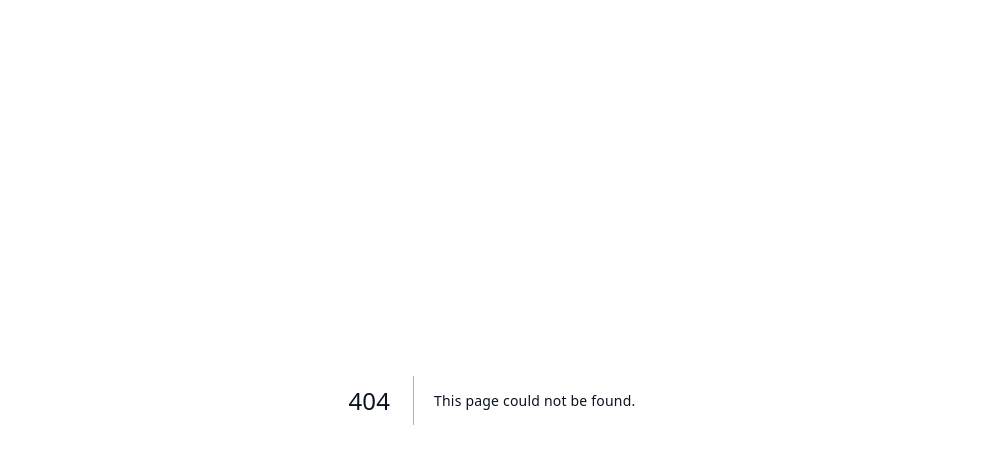
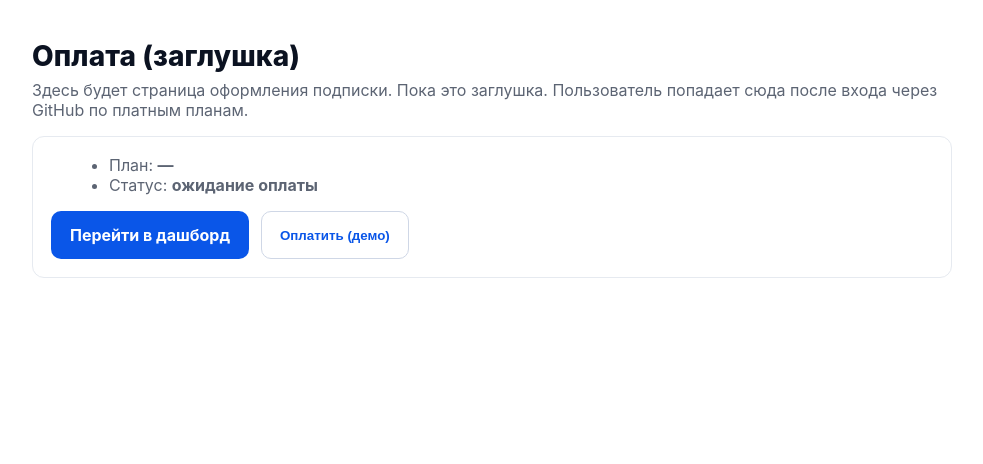
Before and after one commit to anykord/replymaster-frontend, a Next.js app: page /dashboard/billing in a window 1280 px wide. Before the commit this address had no page. Shown: the top 464 px of the page, without its empty margins (148-1131 px from the left). Built offline with nearby package versions, Linux system fonts and the light colour scheme; no server answers; sample sign-in values are in the browser's storage.

Commit message:
Create billing.js

```diff
--- /dev/null
+++ b/pages/dashboard/billing.js
@@ -0,0 +1,66 @@
+// pages/dashboard/billing.js
+import Head from "next/head";
+import { getSession } from "next-auth/react";
+
+export default function BillingPage({ plan }) {
+  const title = plan ? `Оплата плана: ${plan}` : "Оплата (заглушка)";
+
+  return (
+    <>
+      <Head>
+        <title>{title} — Replymaster</title>
+      </Head>
+
+      <main style={{ maxWidth: 960, margin: "40px auto", padding: "0 20px" }}>
+        <h1 style={{ fontSize: 28, margin: 0 }}>{title}</h1>
+        <p style={{ color: "#5c6473", marginTop: 8 }}>
+          Здесь будет страница оформления подписки. Пока это заглушка. Пользователь попадает сюда
+          после входа через GitHub по платным планам.
+        </p>
+
+        <div
+          style={{
+            marginTop: 16,
+            border: "1px solid #e6eaf0",
+            borderRadius: 12,
+            padding: 18,
+            background: "#fff",
+          }}
+        >
+          <ul style={{ margin: "0 0 0 18px", color: "#5c6473" }}>
+            <li>План: <strong>{plan || "—"}</strong></li>
+            <li>Статус: <strong>ожидание оплаты</strong></li>
+          </ul>
+
+          <div style={{ marginTop: 16, display: "flex", gap: 12, flexWrap: "wrap" }}>
+            <a className="btn primary" href="/dashboard">Перейти в дашборд</a>
+            <button
+              className="btn secondary"
+              onClick={() => alert("Тут появится реальный платёжный провайдер")}
+            >
+              Оплатить (демо)
+            </button>
+          </div>
+        </div>
+      </main>
+    </>
+  );
+}
+
+/** Требуем авторизацию: без сессии уводим на SignIn с возвратом обратно сюда */
+export async function getServerSideProps(ctx) {
+  const session = await getSession(ctx);
+  if (!session) {
+    // вернёмся на эту же страницу после логина
+    const returnTo = encodeURIComponent(ctx.resolvedUrl || "/dashboard/billing");
+    return {
+      redirect: {
+        destination: `/api/auth/signin?callbackUrl=${returnTo}`,
+        permanent: false,
+      },
+    };
+  }
+
+  const plan = ctx.query?.plan ?? null;
+  return { props: { plan } };
+}
```
